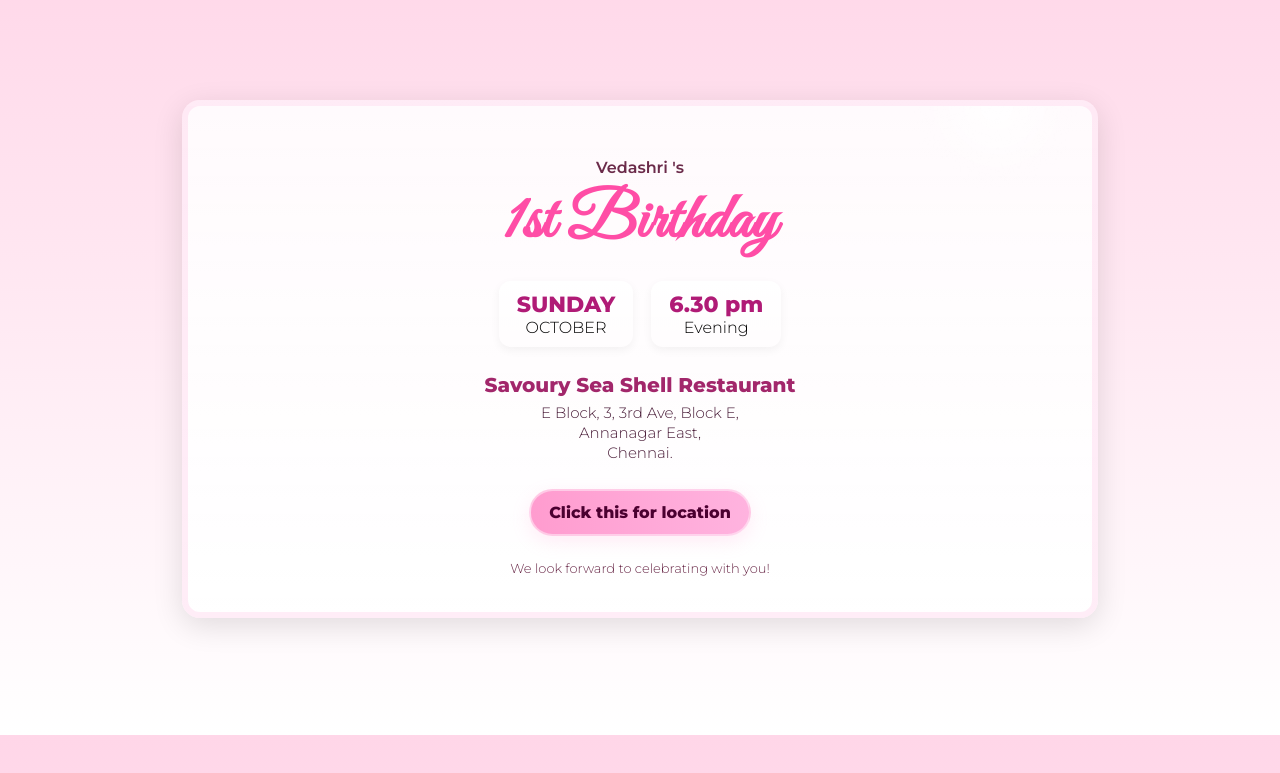
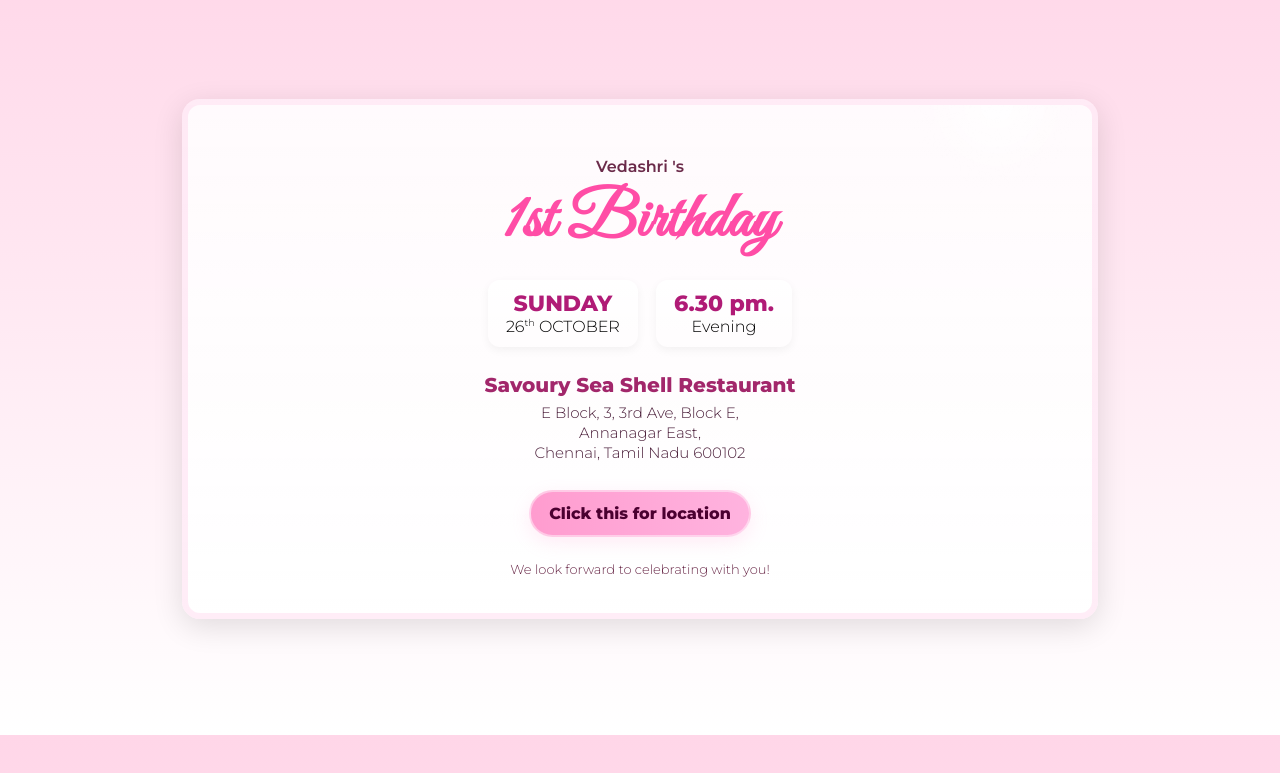
Before and after one commit to manikandans0596-coder/vedashri-birthday, a plain HTML site: page index.html in a window 1280 px wide. Shown: the part 65-838 px from the top of the page. Drawn offline with Linux system fonts and the light colour scheme.

Commit message:
Update index.html

```diff
--- a/index.html
+++ b/index.html
@@ -45,6 +45,7 @@
     .cta{display:flex;justify-content:center;margin-top:20px}
     .link-btn{background:linear-gradient(90deg,#ff9ccf,#ffb3df);padding:12px 18px;border-radius:999px;text-decoration:none;font-weight:700;color:#4b0030;box-shadow:0 6px 18px rgba(255,156,207,0.18);border:2px solid rgba(255,255,255,0.45)}
     footer.note{margin-top:18px;text-align:center;color:#6b2b4a;font-size:13px}
+    sup.ord{font-size:0.6em;vertical-align:super;}
     @media (max-width:480px){
       h1.title{font-size:44px}
       .card{padding:22px}
@@ -62,10 +63,10 @@
     <div class="meta">
       <div class="box">
         <div class="big">SUNDAY</div>
-        <div>OCTOBER</div>
+        <div>26<sup class="ord">th</sup> OCTOBER</div>
       </div>
       <div class="box">
-        <div class="big">6.30 pm</div>
+        <div class="big">6.30 pm.</div>
         <div>Evening</div>
       </div>
     </div>
@@ -73,7 +74,7 @@
     <div class="venue">
       <h2>Savoury Sea Shell Restaurant</h2>
       <div class="address">
-        E Block, 3, 3rd Ave, Block E,<br />Annanagar East,<br />Chennai.
+        E Block, 3, 3rd Ave, Block E,<br />Annanagar East,<br />Chennai, Tamil Nadu 600102
       </div>
 
       <div class="cta">
```
